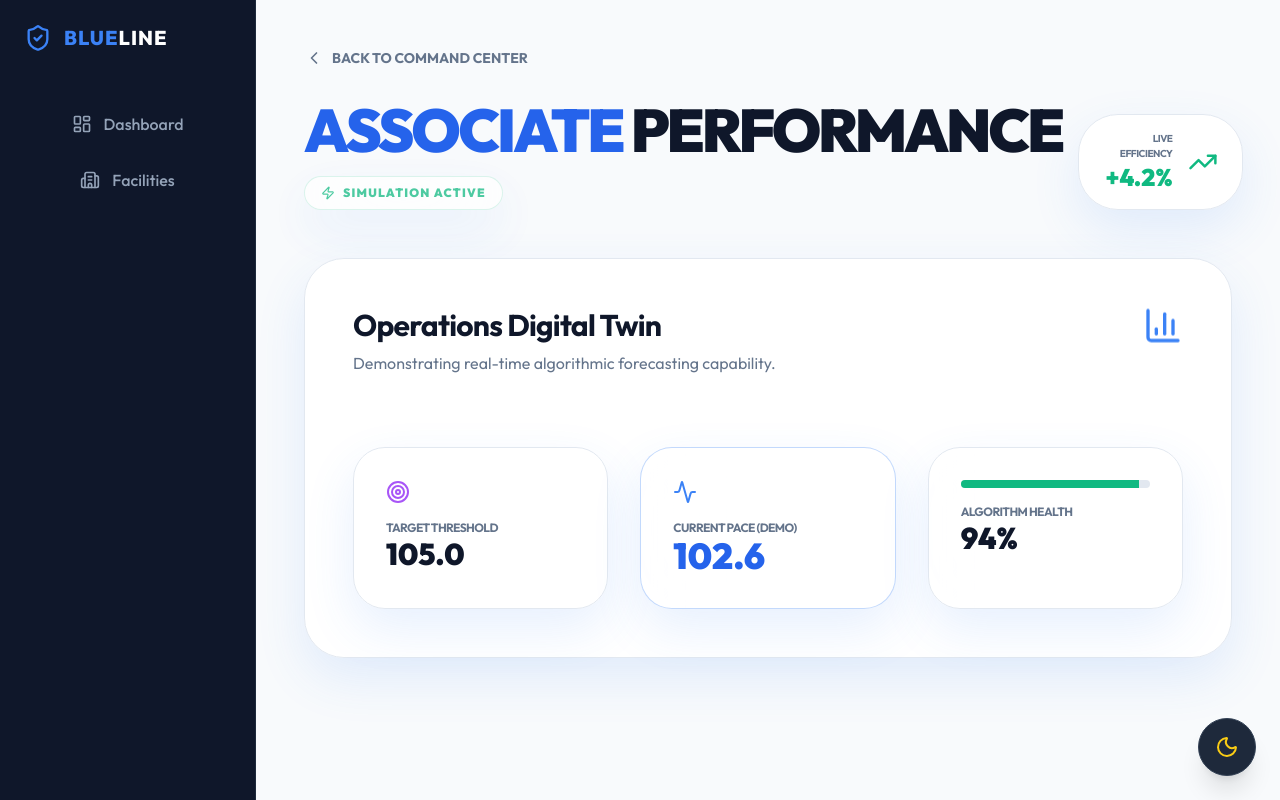
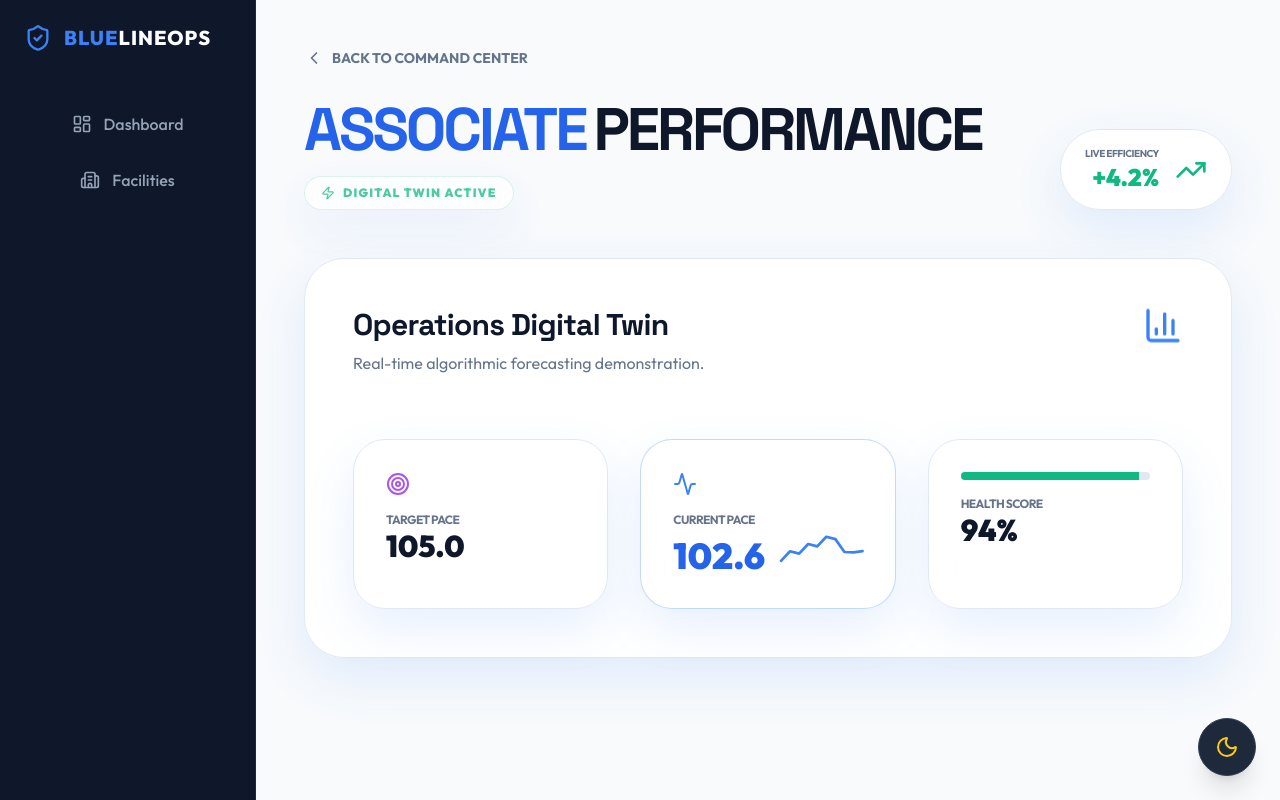
Before and after one commit to alex-sysdev-dev/blueline-ops, a Next.js app: page /dashboard/Associate_Performance in a window 1280 px wide. Built offline with nearby package versions, Linux system fonts and the light colour scheme.

Commit message:
Final build: Branded headers, hydration fix, and sparkline chart

```diff
--- a/app/dashboard/[table]/page.jsx
+++ b/app/dashboard/[table]/page.jsx
@@ -2,17 +2,44 @@
 import React, { useState, useEffect } from 'react';
 import { useParams, useRouter } from 'next/navigation';
 import { ChevronLeft, Zap, Target, Activity, BarChart3, TrendingUp } from 'lucide-react';
+
+// --- VISUAL COMPONENT: SPARKLINE CHART ---
+const Sparkline = ({ data }) => {
+  const min = Math.min(...data) - 0.5;
+  const max = Math.max(...data) + 0.5;
+  const range = max - min;
+  const points = data.map((val, i) => `${(i * 10)} ${40 - ((val - min) / range) * 40}`).join(' L ');
+
+  return (
+    <svg className="w-full h-10 overflow-visible" viewBox="0 0 90 40">
+      <path
+        d={`M ${points}`}
+        fill="none"
+        stroke="currentColor"
+        strokeWidth="3"
+        strokeLinecap="round"
+        strokeLinejoin="round"
+        className="text-blue-500 transition-all duration-1000"
+      />
+    </svg>
+  );
+};
 
 export default function DeepDive() {
   const { table } = useParams();
   const router = useRouter();
   const [mounted, setMounted] = useState(false);
   const [livePace, setLivePace] = useState(102.4);
+  const [history, setHistory] = useState([101, 102, 101, 103, 102, 104, 103, 105, 104, 102]);
 
   useEffect(() => {
     setMounted(true); // Fixes the red error screen mismatch
     const interval = setInterval(() => {
-      setLivePace(prev => +(prev + (Math.random() * 0.4 - 0.2)).toFixed(1));
+      setLivePace(prev => {
+        const next = +(prev + (Math.random() * 0.4 - 0.2)).toFixed(1);
+        setHistory(h => [...h.slice(1), next]);
+        return next;
+      });
     }, 2500);
     return () => clearInterval(interval);
   }, []);
@@ -31,11 +58,12 @@ export default function DeepDive() {
       <header className="flex flex-col md:flex-row md:items-end justify-between gap-4 mb-12">
         <div>
           <h1 className="text-6xl font-black uppercase tracking-tighter">
+            {/* BRANDING: Blue first word */}
             <span className="text-blue-600">{firstWord}</span>
             <span className="text-slate-900 dark:text-white ml-2">{restOfTitle}</span>
           </h1>
           <div className="mt-4 inline-flex items-center gap-2 px-4 py-2 glass-card !rounded-full text-emerald-500 text-xs font-black uppercase tracking-widest border border-emerald-500/20 animate-pulse">
-            <Zap size={14} /> Simulation Active
+            <Zap size={14} /> Digital Twin Active
           </div>
         </div>
         <div className="glass-card px-6 py-4 flex items-center gap-4">
@@ -47,12 +75,11 @@ export default function DeepDive() {
         </div>
       </header>
 
-      {/* Main Feature Area */}
       <div className="glass-card p-12 min-h-[400px] flex flex-col justify-between">
         <div className="flex justify-between items-start">
           <div>
             <h2 className="text-3xl font-bold text-slate-900 dark:text-white tracking-tight">Operations Digital Twin</h2>
-            <p className="text-slate-500 dark:text-slate-400 mt-2">Demonstrating real-time algorithmic forecasting capability.</p>
+            <p className="text-slate-500 dark:text-slate-400 mt-2">Real-time algorithmic forecasting demonstration.</p>
           </div>
           <BarChart3 className="text-blue-500 animate-bounce" size={40} />
         </div>
@@ -60,19 +87,27 @@ export default function DeepDive() {
         <div className="grid grid-cols-1 md:grid-cols-3 gap-8 mt-12">
           <div className="glass-card !bg-white/50 !rounded-[2rem] p-8">
             <Target className="text-purple-500 mb-4" />
-            <p className="text-xs font-bold text-slate-500 uppercase tracking-tighter">Target Threshold</p>
+            <p className="text-xs font-bold text-slate-500 uppercase tracking-tighter">Target Pace</p>
             <p className="text-3xl font-black text-slate-900 dark:text-white">105.0</p>
           </div>
+
+          {/* PACE TILE WITH SPARKLINE CHART */}
           <div className="glass-card !bg-white/50 !rounded-[2rem] p-8 border-blue-500/30">
             <Activity className="text-blue-500 mb-4" />
-            <p className="text-xs font-bold text-slate-500 uppercase tracking-tighter">Current Pace (Demo)</p>
-            <p className="text-4xl font-black text-blue-600 dark:text-blue-400">{livePace}</p>
+            <p className="text-xs font-bold text-slate-500 uppercase tracking-tighter">Current Pace</p>
+            <div className="flex items-end justify-between gap-4">
+              <p className="text-4xl font-black text-blue-600 dark:text-blue-400">{livePace}</p>
+              <div className="flex-1 max-w-[120px] mb-2 text-blue-500/50">
+                <Sparkline data={history} />
+              </div>
+            </div>
           </div>
+
           <div className="glass-card !bg-white/50 !rounded-[2rem] p-8">
             <div className="w-full h-2 bg-slate-200 dark:bg-slate-700 rounded-full mb-4 overflow-hidden">
               <div className="h-full bg-emerald-500 w-[94%]" />
             </div>
-            <p className="text-xs font-bold text-slate-500 uppercase tracking-tighter">Algorithm Health</p>
+            <p className="text-xs font-bold text-slate-500 uppercase tracking-tighter">Health Score</p>
             <p className="text-3xl font-black text-slate-900 dark:text-white">94%</p>
           </div>
         </div>
--- a/app/facilities/page.jsx
+++ b/app/facilities/page.jsx
@@ -3,6 +3,7 @@ import React from 'react';
 import { Building2, Users, AlertCircle, CheckCircle2 } from 'lucide-react';
 import AutoRefresh from '../../components/AutoRefresh'; // <-- The import is right here!
 import { getFacilities } from '../../lib/airtable';
+import BrandWordmark from '../../components/BrandWordmark';
 
 export default async function Facilities() {
   const facilities = await getFacilities();
@@ -10,8 +11,9 @@ export default async function Facilities() {
   return (
     <div className="min-h-screen bg-slate-50 dark:bg-slate-900 p-6 md:p-10 transition-colors duration-300">
       <header className="mb-8">
-        <h1 className="text-3xl font-extrabold text-slate-800 dark:text-white tracking-tight transition-colors">
-          Facility Network
+        <h1 className="text-3xl md:text-4xl font-extrabold text-slate-800 dark:text-white tracking-tight transition-colors font-heading">
+          <BrandWordmark className="mr-3" />
+          <span>Facility Network</span>
         </h1>
         <p className="text-slate-500 dark:text-slate-400 mt-2 transition-colors">
           Manage multi-site operations and network health.
--- a/app/globals.css
+++ b/app/globals.css
@@ -1,6 +1,21 @@
 @tailwind base;
 @tailwind components;
 @tailwind utilities;
+
+@layer base {
+  body {
+    font-family: var(--font-body), sans-serif;
+  }
+
+  h1,
+  h2,
+  h3,
+  h4,
+  .font-heading {
+    font-family: var(--font-heading), var(--font-body), sans-serif;
+    letter-spacing: -0.02em;
+  }
+}
 
 @layer components {
   .glass-card {
--- a/app/layout.jsx
+++ b/app/layout.jsx
@@ -1,23 +1,24 @@
-// app/layout.jsx
 import './globals.css';
-import { Outfit } from 'next/font/google';
+import { Outfit, Space_Grotesk } from 'next/font/google';
 import ThemeToggle from '../components/ThemeToggle';
 
-// Load the modern Outfit font
-const outfit = Outfit({ subsets: ['latin'] });
+const outfit = Outfit({ subsets: ['latin'], variable: '--font-body' });
+const spaceGrotesk = Space_Grotesk({
+  subsets: ['latin'],
+  variable: '--font-heading',
+  weight: ['300', '400', '500', '600', '700'],
+});
 
 export const metadata = {
-  title: 'Blueline Ops',
+  title: 'BlueLine Ops',
   description: 'Facility Operations Center',
 };
 
 export default function RootLayout({ children }) {
   return (
     <html lang="en">
-      <body className={`${outfit.className} bg-slate-50 dark:bg-slate-950 text-slate-900 dark:text-slate-100 transition-colors duration-300`}>
+      <body className={`${outfit.variable} ${spaceGrotesk.variable} ${outfit.className} bg-slate-50 dark:bg-slate-950 text-slate-900 dark:text-slate-100 transition-colors duration-300`}>
         {children}
-
-        {/* Our floating dark mode button */}
         <ThemeToggle />
       </body>
     </html>
--- a/app/page.jsx
+++ b/app/page.jsx
@@ -1,6 +1,7 @@
 import React from 'react';
 import Link from 'next/link';
 import { Shield, Zap, ArrowRight } from 'lucide-react';
+import BrandWordmark from '../components/BrandWordmark';
 
 export default function LandingPage() {
   return (
@@ -13,9 +14,8 @@ export default function LandingPage() {
         </div>
 
         {/* HERO: Blue + LineOps */}
-        <h1 className="text-7xl md:text-9xl font-black leading-none mb-6 tracking-tighter">
-          <span className="text-blue-600">Blue</span>
-          <span className="text-slate-900 dark:text-white">LineOps</span>
+        <h1 className="text-7xl md:text-9xl font-black leading-none mb-6 tracking-tighter font-heading">
+          <BrandWordmark />
         </h1>
 
         <p className="max-w-xl text-center text-lg text-slate-500 dark:text-slate-400 font-medium leading-relaxed mb-10">
--- /dev/null
+++ b/components/BrandWordmark.jsx
@@ -0,0 +1,18 @@
+import React from 'react';
+
+export default function BrandWordmark({
+  className = '',
+  blueClassName = 'text-blue-600 dark:text-blue-400',
+  restClassName = 'text-slate-900 dark:text-white',
+  uppercase = false,
+}) {
+  const blueText = uppercase ? 'BLUE' : 'Blue';
+  const restText = uppercase ? 'LINEOPS' : 'LineOps';
+
+  return (
+    <span className={className}>
+      <span className={blueClassName}>{blueText}</span>
+      <span className={restClassName}>{restText}</span>
+    </span>
+  );
+}
--- a/components/layout/Sidebar.jsx
+++ b/components/layout/Sidebar.jsx
@@ -5,6 +5,7 @@ import React from 'react';
 import Link from 'next/link';
 import { usePathname } from 'next/navigation';
 import { LayoutDashboard, Building2, ShieldCheck } from 'lucide-react';
+import BrandWordmark from '../BrandWordmark';
 
 export default function Sidebar() {
   const pathname = usePathname();
@@ -20,9 +21,12 @@ export default function Sidebar() {
       {/* Brand logo - Hidden on phones, visible on desktop */}
       <div className="hidden md:flex p-6 items-center gap-3 text-white">
         <ShieldCheck size={28} className="text-blue-500" />
-        <span className="text-xl font-extrabold tracking-wider">
-          <span className="text-blue-500">BLUE</span>LINE
-        </span>
+        <BrandWordmark
+          className="text-xl font-extrabold tracking-wider"
+          blueClassName="text-blue-500"
+          restClassName="text-white"
+          uppercase
+        />
       </div>
 
       {/* Navigation links - Row on phones, Column on desktop */}
```
Also changed, not shown: app/dashboard/page.jsx (+5 -4 lines).
